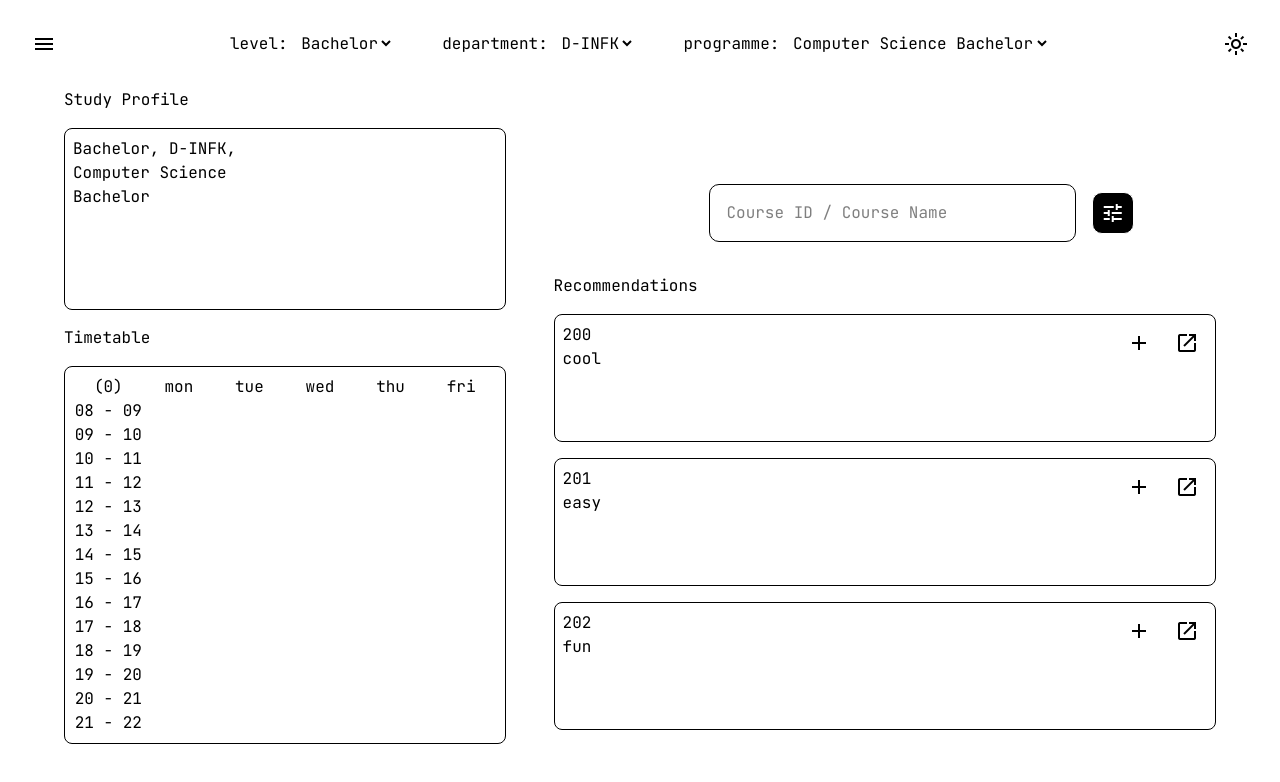
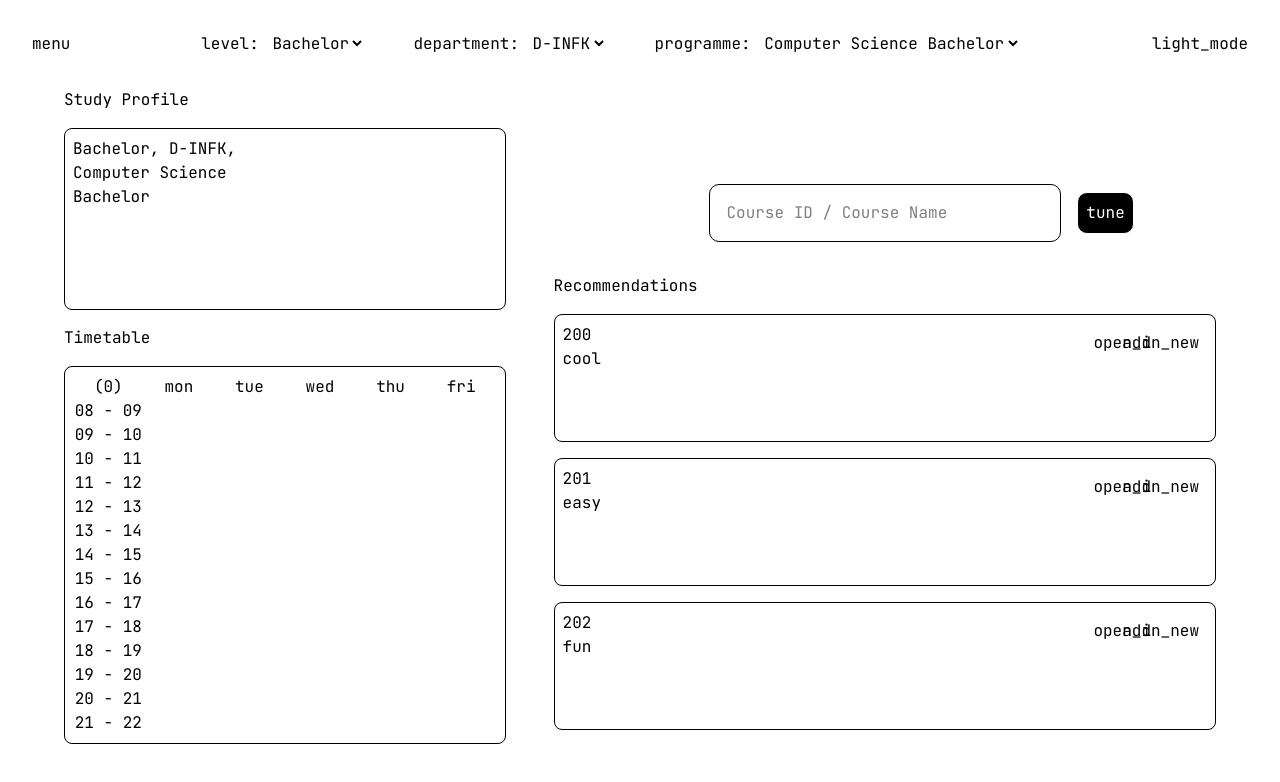
Before and after one commit to srpnt3/slopvauzet, a React (Vite) app in the folder frontend/: page / in a window 1280 px wide. Shown: the top 782 px of the page. Built offline with nearby package versions, Linux system fonts and the light colour scheme.

Commit message:
new configs n stuff

```diff
--- a/frontend/package.json
+++ b/frontend/package.json
@@ -10,8 +10,8 @@
     "preview": "vite preview"
   },
   "dependencies": {
+    "@phosphor-icons/react": "^2.1.10",
     "@tailwindcss/vite": "^4.1.14",
-    "material-symbols": "^0.36.3",
     "react": "^19.1.1",
     "react-dom": "^19.1.1",
     "tailwindcss": "^4.1.14"
--- a/frontend/src/index.css
+++ b/frontend/src/index.css
@@ -1,5 +1,8 @@
 @import "tailwindcss";
-@import 'material-symbols';
+
+@theme {
+
+}
 
 :root {
   font-family: "Jetbrains Mono", Avenir, Helvetica, Arial, sans-serif;
--- /dev/null
+++ b/frontend/tailwind.config.ts
@@ -0,0 +1,73 @@
+import type { Config } from 'tailwindcss';
+
+const config = {
+	theme: {
+		spacing: {
+			px: '1px',
+			0: '0',
+			0.5: '0.125rem',
+			1: '0.25rem',
+			1.5: '0.375rem',
+			2: '0.5rem',
+			2.5: '0.625rem',
+			3: '0.75rem',
+			3.5: '0.875rem',
+			4: '1rem',
+			5: '1.25rem',
+			6: '1.5rem',
+			7: '1.75rem',
+			8: '2rem',
+			9: '2.25rem',
+			10: '2.5rem',
+			11: '2.75rem',
+			12: '3rem',
+			14: '3.5rem',
+			16: '4rem',
+			20: '5rem',
+			24: '6rem',
+			28: '7rem',
+			32: '8rem',
+			36: '9rem',
+			40: '10rem',
+			44: '11rem',
+			48: '12rem',
+			52: '13rem',
+			56: '14rem',
+			60: '15rem',
+			64: '16rem',
+			72: '18rem',
+			80: '20rem',
+			96: '24rem',
+		},
+		fontSize: {
+			'xs': ['0.75rem', '1rem'],
+			'sm': ['0.875rem', '1rem'],
+			'base': ['1rem', '1.5rem'],
+			'md': ['1.25rem', '1.5rem'],
+			'lg': ['1.5rem', '2rem'],
+			'xl': ['2rem', '3rem'],
+			'2xl': ['3rem', '4rem'],
+		},
+		borderRadius: {
+			px: '1px',
+			0: '0',
+			0.5: '0.125rem',
+			1: '0.25rem',
+			1.5: '0.375rem',
+			2: '0.5rem',
+			2.5: '0.625rem',
+			3: '0.75rem',
+			3.5: '0.875rem',
+			4: '1rem',
+			5: '1.25rem',
+			6: '1.5rem',
+			7: '1.75rem',
+			8: '2rem',
+			9: '2.25rem',
+			10: '2.5rem',
+			'full': '9999px',
+		},
+	}
+} satisfies Config;
+
+export default config;
```
Also changed, not shown: 1 other file (tests, documents, lock files or other folders).
